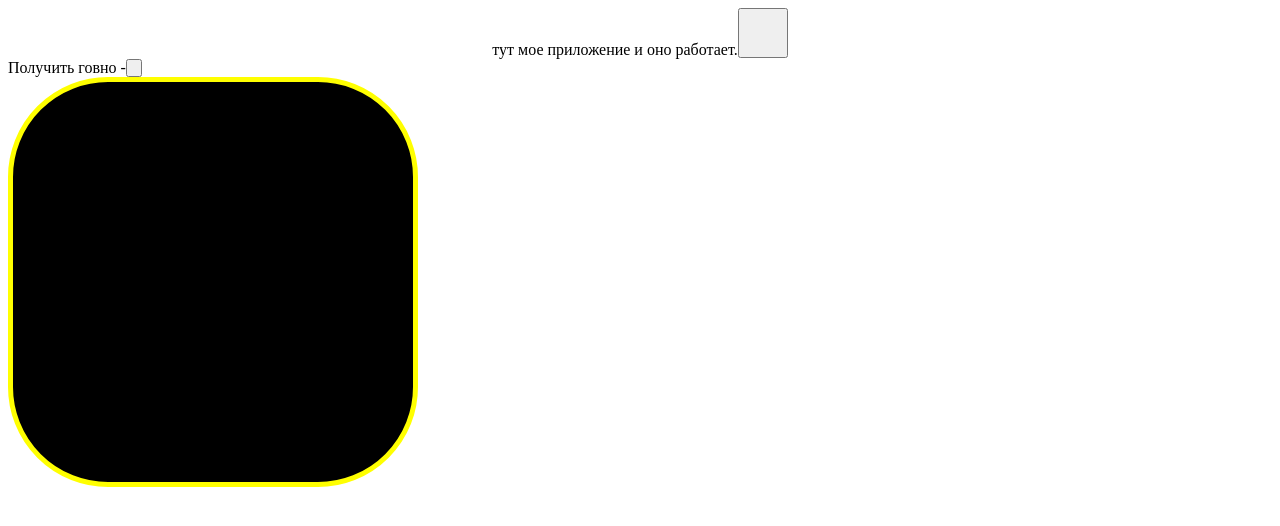
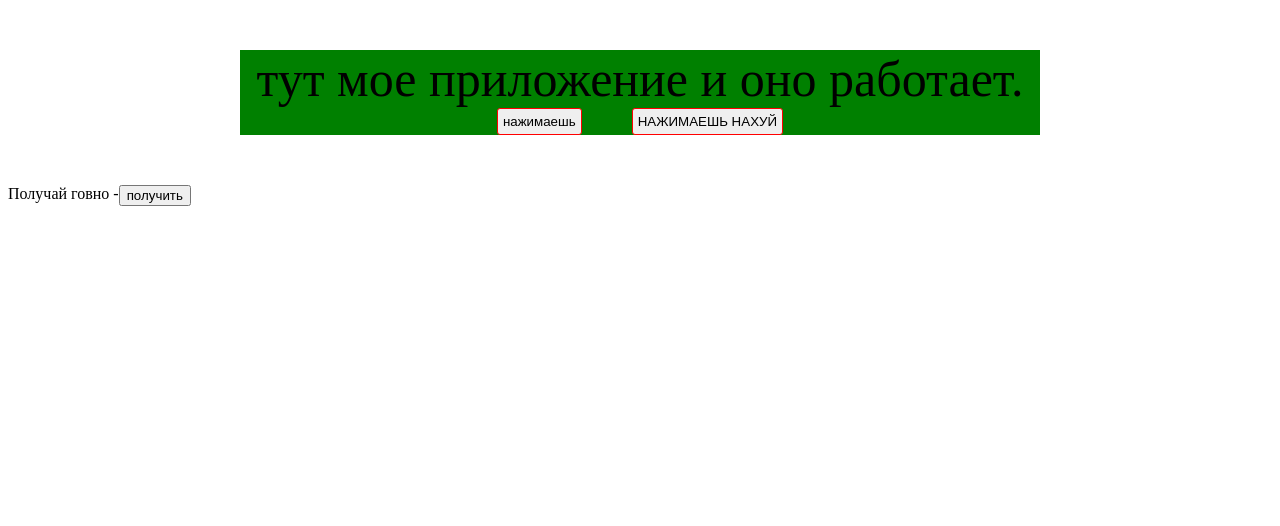
Before and after one commit to chacrunaa/govno, a React (Create React App) app: page / in a window 1280 px wide. Shown: the top 526 px of the page. Built offline with nearby package versions, Linux system fonts and the light colour scheme.

Commit message:
add fetch

```diff
--- a/src/App.css
+++ b/src/App.css
@@ -11,17 +11,31 @@
   background-color: blue;
 }
 
-.zopa {
-  width: 400px;
-  height: 400px;
-  border-radius: 100px;
-  border: 5px solid red
+.wrapper {
+  margin: 50px auto;
+  background-color: green;
+  max-width: 800px;
 }
 
+.title {
+  font-size: 50px;
+}
+
+.hueta {
+ display: flex;
+ justify-content: center;
+ column-gap: 50px;
+}
 
 .btn {
-  width: 50px;
-  height: 50px;
+  border: 1px solid red;
+  padding: 5px;
+  border-radius: 3px;
+  cursor: pointer;
+}
+
+.btn:hover {
+  background: gray;
 }
 
 .zopaa {
--- a/src/App.js
+++ b/src/App.js
@@ -2,29 +2,68 @@ import React, { useState } from "react";
 
 import "./App.css";
 import { Shitting } from "./Shitting";
+import { sendButtonClick } from "./services";
 
 function App() {
-  const [isClick, setIsClick] = useState(false);
+  const [data, setData] = useState();
 
-  const handleClick = () => {
-    setIsClick(!isClick);
+  const handleClick = (id) => {
+    const response = sendButtonClick(id);
+
+    console.log(response, "response");
+
+    setData(response);
   };
+
+  console.log(data, "data");
 
   return (
     <div className="app">
-      <span className="title"> тут мое приложение и оно работает.</span>
-      <button className="btn" onClick={handleClick}/>
-      <aside className="aside"></aside>
+      <div className="wrapper">
+        <span className="title"> тут мое приложение и оно работает.</span>
+        <div className="hueta">
+          <input
+            className="btn"
+            type="button"
+            onClick={() => handleClick(1)}
+            value="нажимаешь"
+          />
+          <input
+            className="btn"
+            type="button"
+            onClick={() => handleClick(2)}
+            value="НАЖИМАЕШЬ НАХУЙ"
+          />
+        </div>
+        {data !== undefined && (
+          <>
+            {data ? (
+              <>
+                <div
+                  style={{
+                    width: "100px",
+                    height: "100px",
+                    backgroundColor: "blue",
+                  }}
+                >
+                  ТЫ ПОЛУЧИЛ TRUE
+                </div>
+              </>
+            ) : (
+              <div
+                style={{
+                  width: "100px",
+                  height: "100px",
+                  backgroundColor: "gray",
+                }}
+              >
+                ТЫ ПОЛУЧИЛ FALSE
+              </div>
+            )}
+          </>
+        )}
+      </div>
       <Shitting />
-      <div>
-        <>
-          {isClick ? (
-            <div className="zopa">Привет!</div>
-          ) : (
-            <div className="zopaa">Иди нахуй</div>
-          )}
-        </>
-      </div>
     </div>
   );
 }
--- a/src/Shitting.js
+++ b/src/Shitting.js
@@ -9,9 +9,9 @@ export function Shitting() {
 
   return (
     <div style={{ display: "flex" }}>
-      <span>Получить говно -</span>
+      <span>Получай говно -</span>
 
-      <button te onClick={getGovno} />
+      <input type="button" value='получить' onClick={getGovno} />
 
       <div>
         {govnoData.map(() => (
@@ -19,6 +19,7 @@ export function Shitting() {
             <img
               style={{ height: "50px", width: "50px" }}
               src="https://images.izi.ua/50539607"
+              alt="говно"
             />
           </>
         ))}
--- /dev/null
+++ b/src/services.js
@@ -0,0 +1,19 @@
+const backendUrl = "http://localhost:8080/api";
+
+export function sendButtonClick(buttonId) {
+  fetch(`${backendUrl}/button-click`, {
+    method: "POST",
+    headers: {
+      "Content-Type": "application/json",
+    },
+    body: JSON.stringify({ buttonId }),
+  })
+    .then((response) => response.json())
+    .then((data) => {
+      // Обработка ответа от сервера
+      console.log("Response from server:", data);
+    })
+    .catch((error) => {
+      console.error("Error:", error);
+    });
+}
```
Also changed, not shown: public/index.html (+1 -21 lines).
